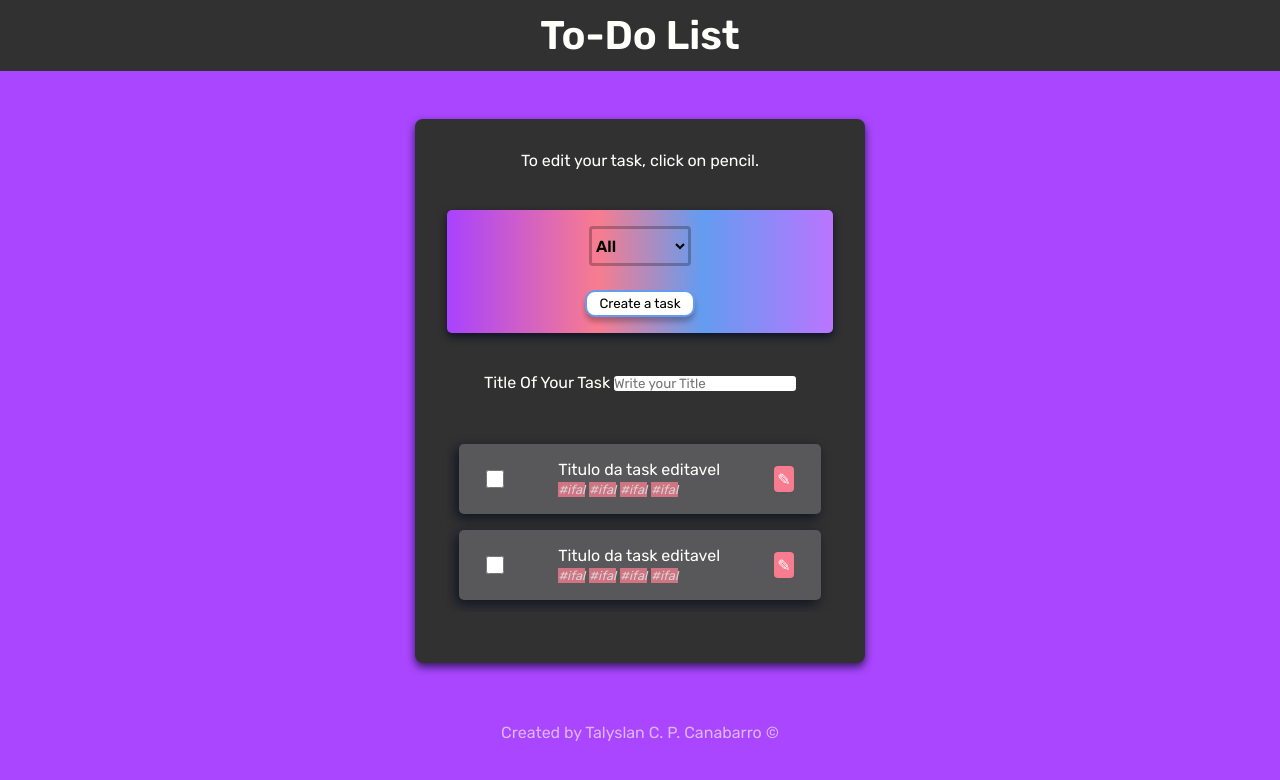
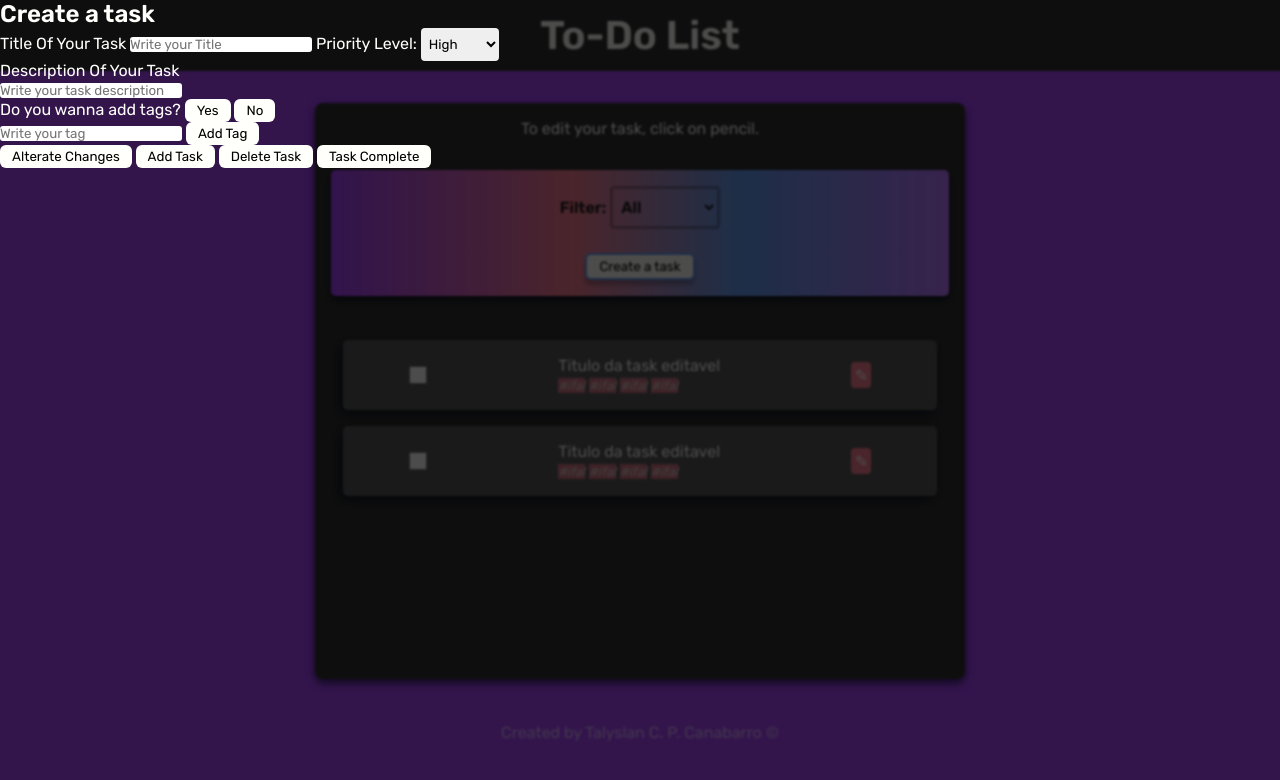
Before and after one commit to Talyslan/To-Do-List, a plain HTML site: page index.html in a window 1280 px wide. Drawn offline with Linux system fonts and the light colour scheme.

Commit message:
to reformulando esse codigo e organizando css e html

```diff
--- /dev/null
+++ b/css/configTask.css
@@ -0,0 +1,11 @@
+.config-Task {
+    background: rgba(0, 0, 0, 0.7);
+    backdrop-filter: blur(1px);
+    z-index: 1;
+    /*cobrir toda a página*/
+    position: fixed;
+    top: 0;
+    bottom: 0;
+    left: 0;
+    right: 0;
+}
--- a/css/global.css
+++ b/css/global.css
@@ -6,6 +6,7 @@
 
 :root {
     --black:#313132;
+    --black-texts:#1a1a1a;
     --white: #FFFFFC;
     --purple: #AA46FF;
     --red: #F87C8F;
@@ -14,13 +15,13 @@
     --cinza: #58585a;
 }
 
+::-webkit-scrollbar { width: 3px; }
+::-webkit-scrollbar-thumb { background: #dad7d7; }
+
 body, button, input, select {
     font-family: 'Rubik', sans-serif;
     border: none;
 }
-
-::-webkit-scrollbar { width: 3px; }
-::-webkit-scrollbar-thumb { background: #dad7d7; }
 
 body {
     background: var(--purple);
@@ -28,12 +29,15 @@ body {
     height: 100vh;
 }
 
+header { background: var(--black); width: 100%; }
+
+header h1 {
+    padding: 12px 0;
+    font-size: 2.5em;
+    text-align: center;
+}
+
 main { height: 80vh; justify-content: center; }
-
-input { border-radius: 3px; }
-input[type="checkbox"] { width: 18px; height: 18px;}
-input[type="checkbox"]:hover { cursor: pointer; }
-input[type="checkbox"]:active { transform: scale(1.1); }
 
 footer span {
     text-align: center;
@@ -42,5 +46,40 @@ footer span {
     opacity: .6;
 }
 
-/* Claasses para JS */
-.risk { text-decoration: line-through; }
+select { padding: 8px 4px; border-radius: 4px;}
+button {
+    padding: 4px 12px;
+    background: var(--white);
+    border-radius: 6px;
+}
+
+input { border-radius: 3px; }
+input[type="checkbox"] { width: 18px; height: 18px;}
+input[type="checkbox"]:hover { cursor: pointer; }
+input[type="checkbox"]:active { transform: scale(1.1); }
+
+main,
+.card,
+.inicio,
+.box-task,
+.task {
+    display: flex;
+    align-items: center;
+    flex-direction: column;
+}
+
+.card {
+    background: var(--black);
+    gap: 2em;
+    padding: 1em;
+    border-radius: 8px;;
+    height: 90%;
+    width: 85%;
+    max-width: 650px;
+    box-shadow: 0 4px 8px 0 #00081cb5;
+}
+
+/* .box-task .task,
+.description-boxTask {
+    background: var(--cinza)
+} */
--- /dev/null
+++ b/css/inicio.css
@@ -0,0 +1,37 @@
+.inicio {
+    background: linear-gradient(90deg, #A842FF 0%, #f87c8f 39.06%, #639CF0 66.15%, #BA75FF 100%);
+    padding: 16px;
+    gap: 24px;
+    border-radius: 5px;
+    width: 100%;
+    box-shadow: 0 4px 8px 0 #00081cb5;
+}
+
+.filter span, .filter select {
+    font-size: 1em;
+    font-weight: bold;
+    color: var(--black-texts)
+}
+
+.filter select {
+    background: none;
+    border: 3px solid #00000042;
+    transition: 0.3s ease;
+}
+
+.inicio button {
+    border: solid var(--blue) 2px;
+    box-shadow: 0px 5px 5px 0px #00000040;
+    transition: 0.3s ease;
+}
+
+.inicio button:hover { transform: scale(1.03); }
+
+.filter select:hover,
+.inicio button:hover {
+    cursor: pointer;
+    background: var(--blue);
+    border-color: var(--white);
+    color: var(--white);
+    outline: none;
+}
--- a/css/style.css
+++ /dev/null
@@ -1,110 +0,0 @@
-header { background: var(--black); width: 100%; }
-
-header h1 {
-    padding: 12px 0;
-    font-size: 2.5em;
-    text-align: center;
-}
-
-/* Main */
-main,
-.card,
-.inicio,
-.box-task,
-.task {
-    display: flex;
-    align-items: center;
-    flex-direction: column;
-}
-
-/* Card */
-.card {
-    background: var(--black);
-    padding: 32px;
-    border-radius: 8px;;
-    height: 85%;
-    width: 85%;
-    max-width: 450px;
-    gap: 40px;
-    box-shadow: 0 4px 8px 0 #00081cb5;
-}
-
-/* Parte de cima do card */
-.card .inicio {
-    background: linear-gradient(90deg, #A842FF 0%, #f87c8f 39.06%, #639CF0 66.15%, #BA75FF 100%);
-    padding: 16px;
-    gap: 24px;
-    border-radius: 5px;
-    width: 100%;
-    box-shadow: 0 4px 8px 0 #00081cb5;
-}
-
-select {
-    background: none;
-    border-radius: 4px;
-    border: 3px solid #00000042;
-    height: 40px;
-    font-size: 1em;
-    font-weight: bold;
-}
-
-button {
-    padding: 4px 12px;
-    border: solid var(--blue) 2px;
-    background: var(--white);
-    border-radius: 10px;
-    box-shadow: 0px 5px 5px 0px #00000040;
-    transition: 0.3s ease;
-}
-
-button:hover {
-    cursor: pointer;
-    background: var(--blue);
-    border: solid var(--white) 2px;
-    color: var(--white);
-}
-
-/* TASKS */
-.card .box-task {
-    gap: 16px;
-    overflow-y: auto;
-    padding: 12px;
-    width: 100%;
-}
-
-.card .box-task .task {
-    flex-direction: row;
-    gap: 2em;
-    justify-content: space-around;
-    background: var(--cinza);
-    width: 100%;
-    padding: 1em;
-    border-radius: 5px;
-    box-shadow: -3px 4px 12px 0px #00081cb5;
-}
-
-.card .box-task .task .content p,
-.card .box-task .task .content span { max-width: 210px; min-width: auto ;}
-
-.card .box-task .task .content span {
-    font-size: .8em;
-    font-style: italic;
-    filter: opacity(.75);
-    background: var(--red);
-    text-align: center;
-    transition: 0.3s ease;
-}
-
-.card .box-task .task > span {
-    background-color: var(--red);
-    padding: .2em;
-    border-radius: 4px;
-}
-
-.card .box-task .task > span:hover {
-    background-color: var(--red-hover);
-    cursor: pointer;
-    transform: scale(1.1);
-}
-
-.card .box-task .task > span:active { transform: scale(1); }
--- /dev/null
+++ b/css/tasks.css
@@ -0,0 +1,44 @@
+.box-task {
+    gap: 16px;
+    overflow-y: auto;
+    padding: 12px;
+    width: 100%;
+}
+
+.box-task .task {
+    background: var(--cinza);
+    flex-direction: row;
+    justify-content: space-around;
+    gap: 2em;
+    width: 100%;
+    padding: 1em;
+    border-radius: 5px;
+    box-shadow: -3px 4px 12px 0px #00081cb5;
+}
+
+.box-task .task .content p,
+.box-task .task .content span { max-width: 210px; min-width: auto ;}
+
+.box-task .task .content span {
+    font-size: .8em;
+    font-style: italic;
+    filter: opacity(.75);
+    background: var(--red);
+    text-align: center;
+    transition: 0.3s ease;
+}
+
+.box-task .task > span {
+    background-color: var(--red);
+    padding: .2em;
+    border-radius: 4px;
+    transition: 0.2s ease;
+}
+
+.box-task .task > span:hover {
+    background-color: var(--red-hover);
+    cursor: pointer;
+    transform: scale(1.1);
+}
+
+.box-task .task > span:active { transform: scale(1); }
--- /dev/null
+++ b/css/toJs.css
@@ -0,0 +1,9 @@
+.risk {
+    text-decoration: line-through;
+}
+
+.disappear {
+    display: none;
+    opacity: 0;
+    visibility: hidden;
+}
--- a/index.html
+++ b/index.html
@@ -7,36 +7,81 @@
     <link href="https://fonts.googleapis.com/css2?family=Rubik:wght@400;600&display=swap" rel="stylesheet">
     <meta name="viewport" content="width=device-width, initial-scale=1.0">
 
+    <link rel="stylesheet" href="./css/toJs.css">
+    <link rel="stylesheet" href="./css/tasks.css" />
     <link rel="stylesheet" href="./css/global.css">
-    <link rel="stylesheet" href="./css/style.css" />
+    <link rel="stylesheet" href="./css/inicio.css">
+    <link rel="stylesheet" href="./css/configTask.css">
+    <link rel="stylesheet" href="./css/descriptionBoxTask.css">
     <link rel="shortcut icon" href="images/favicon.ico" />
     <title>To Do List</title>
 </head>
 <body>
-    <header>
-        <h1>To-Do List </h1>
-    </header>
+    <header> <h1>To-Do List </h1> </header>
 
     <main>
+        <!-- ORGANIZAR O PENSAMENTO DISSO AQUI -->
+        <div class="config-Task">
+            <h2>Create a task</h2>
+
+            <label for="title">
+                <span>Title Of Your Task</span>
+                <input type="text" placeholder="Write your Title" />
+            </label>
+
+            <label for="priority">
+                <span>Priority Level:</span>
+                <select id="priority">
+                    <option value="high">High</option>
+                    <option value="medium">Medium</option>
+                    <option value="low">Low</option>
+                </select>
+            </label>
+
+            <br/>
+
+            <label for="description">
+                <span>Description Of Your Task</span>
+                <br/>
+                <input type="text" placeholder="Write your task description" />
+            </label>
+
+            <br/>
+
+            <span>Do you wanna add tags?</span>
+            <button type="button">Yes</button>
+            <button type="button">No</button>
+            <br/>
+            <label for="tags">
+                <input type="text" placeholder="Write your tag">
+                <button type="button">Add Tag</button>
+            </label>
+
+            <br/>
+
+            <button type="button">Alterate Changes</button>
+            <button type="button">Add Task</button>
+            <button type="button">Delete Task</button>
+            <button type="button">Task Complete</button>
+        </div>
+
         <div class="card">
             <p>To edit your task, click on pencil.</p>
             <div class="inicio">
-                <select onchange="filter.returns(this)">
-                    <option value="all">All</option>
-                    <option value="checks">Checks</option>
-                    <option value="pendents">Pendents</option>
-                </select>
+                <div class="filter">
+                    <span>Filter:</span>
+                    <select onchange="filter.returns(this)">
+                        <option value="all">All</option>
+                        <option value="checks">Checks</option>
+                        <option value="pendents">Pendents</option>
+                    </select>
+                </div>
 
                 <button type="button">Create a task</button>
             </div>
 
-            <!-- ORGANIZAR O PENSAMENTO DISSO AQUI -->
-            <div class="config-Task">
-                <label for="title">
-                    Title Of Your Task
-                    <input type="text" placeholder="Write your Title" />
-                </label>
-            </div>
+            <!-- # | TITLE | STATUS (TODO, COMPLETE, PROCESSING) | EDIT | REMOVE -->
+            <!-- <div class="description-boxTask"></div> -->
 
             <div class="box-task">
                 <div class="task" id="0">
```
Also changed, not shown: css/descriptionBoxTask.css (added).
